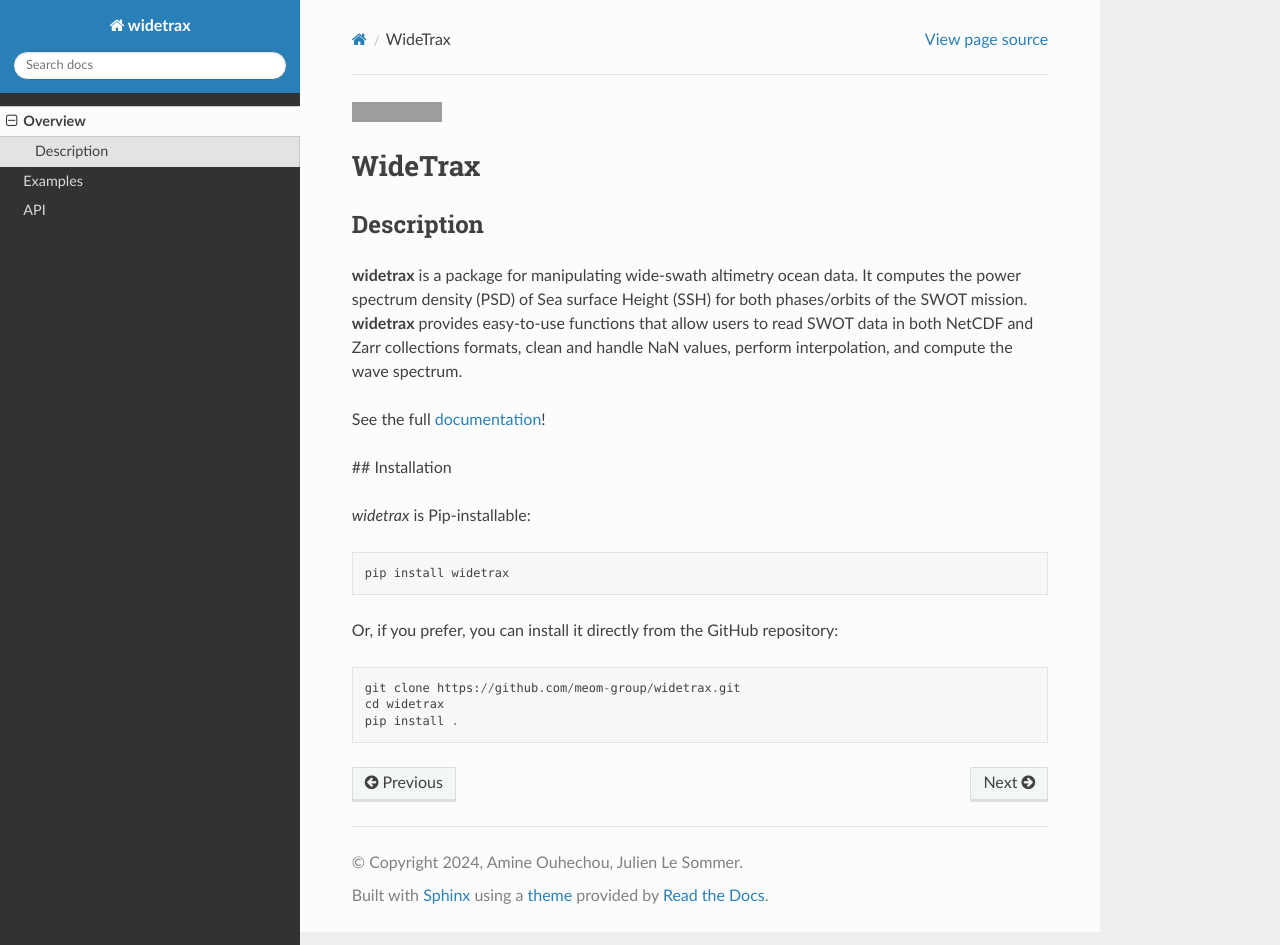
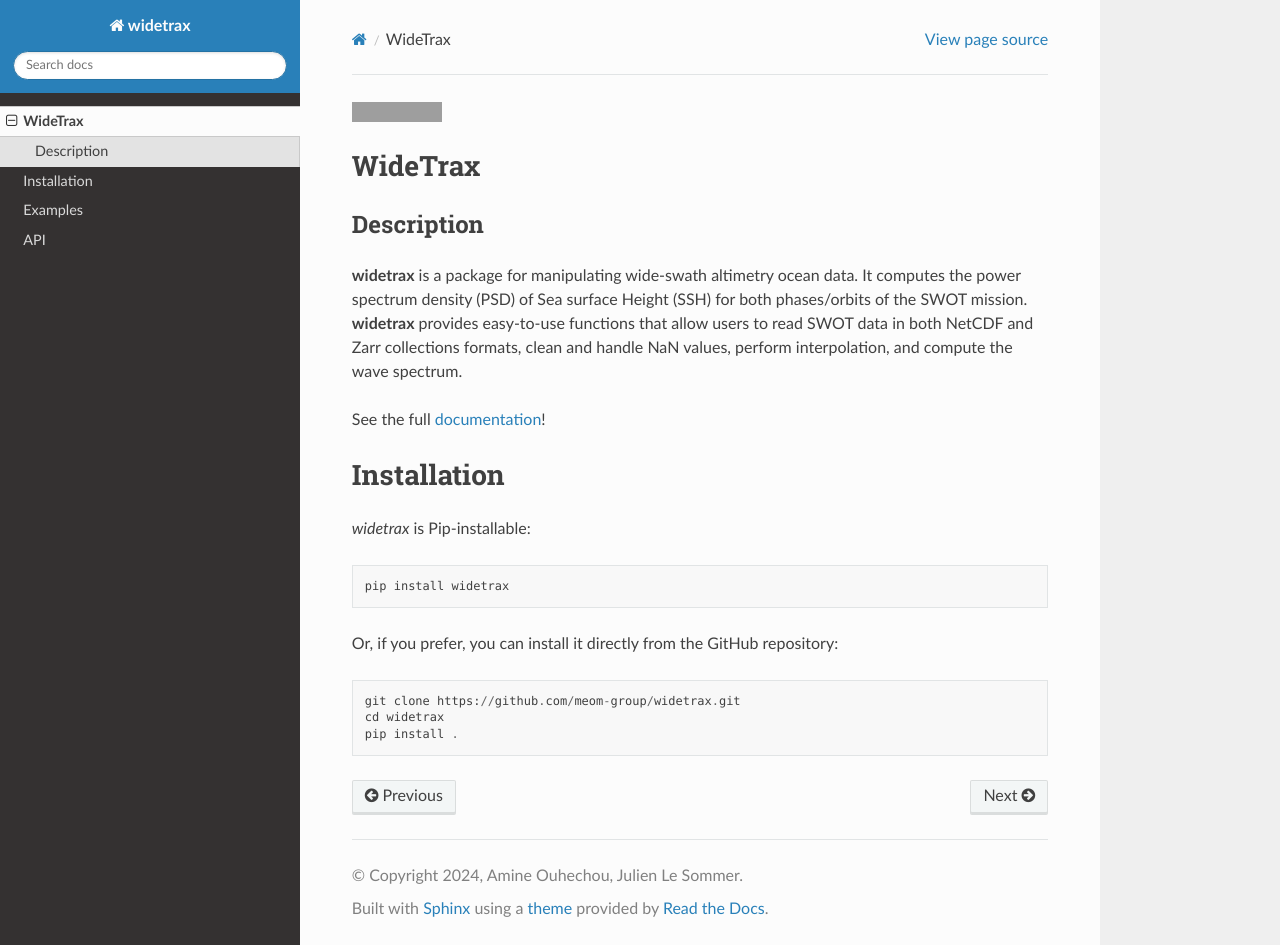
Before and after one commit to meom-group/widetrax, a Sphinx documentation site: the page built from docs/overview.rst, in a window 1280 px wide and 945 px high. Built offline with Sphinx 7.4.7 and the Read the Docs theme 2.0.0, drawn with Linux system fonts in a browser that asks for light colours; grey boxes are pictures that could not be loaded.

Commit message:
Update overview.rst

```diff
--- a/docs/overview.rst
+++ b/docs/overview.rst
@@ -1,11 +1,12 @@
 .. include:: ../README.md
    :parser: myst_parser.sphinx_
 
-## Installation
+Installation
+===============
 
 `widetrax` is Pip-installable:
 
-::
+.. code-block:: bash
 
    pip install widetrax
 
```
